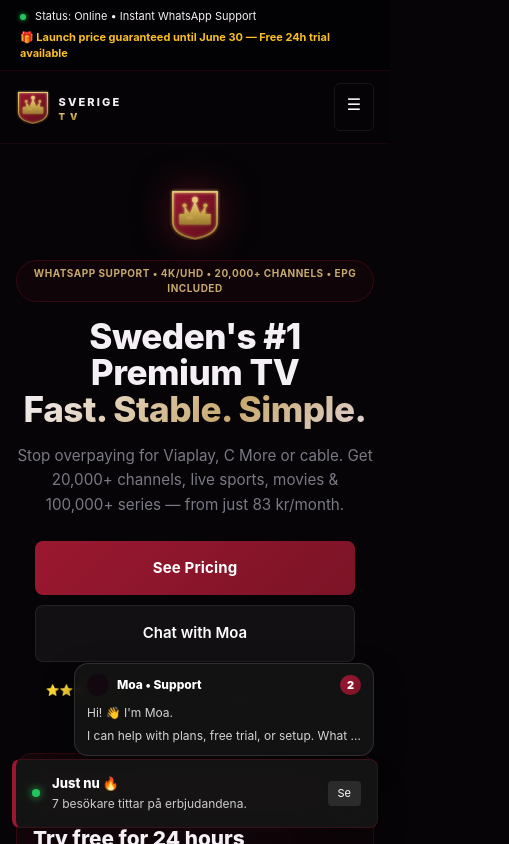
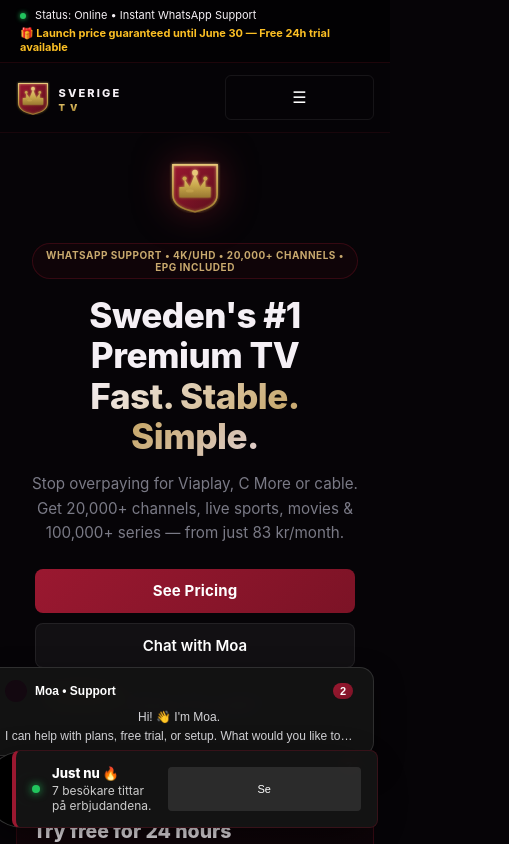
Before and after one commit to manzi21/sweden, a Next.js app: page / in a window 390 px wide. Shown: the top 844 px of the page, 509 px wide, since content can reach past the window. Built offline with nearby package versions, Linux system fonts and the light colour scheme.

Commit message:
Update globals.css

```diff
--- a/app/globals.css
+++ b/app/globals.css
@@ -1,257 +1,266 @@
-@import "tailwindcss";
-@import "tw-animate-css";
-@source "../node_modules/streamdown/dist/*.js";
 
-@custom-variant dark (&:is(.dark *));
 
-@theme inline {
-  --color-background: var(--background);
-  --color-foreground: var(--foreground);
-  --font-sans: var(--font-geist-sans);
-  --font-mono: var(--font-geist-mono);
-  --color-sidebar-ring: var(--sidebar-ring);
-  --color-sidebar-border: var(--sidebar-border);
-  --color-sidebar-accent-foreground: var(--sidebar-accent-foreground);
-  --color-sidebar-accent: var(--sidebar-accent);
-  --color-sidebar-primary-foreground: var(--sidebar-primary-foreground);
-  --color-sidebar-primary: var(--sidebar-primary);
-  --color-sidebar-foreground: var(--sidebar-foreground);
-  --color-sidebar: var(--sidebar);
-  --color-chart-5: var(--chart-5);
-  --color-chart-4: var(--chart-4);
-  --color-chart-3: var(--chart-3);
-  --color-chart-2: var(--chart-2);
-  --color-chart-1: var(--chart-1);
-  --color-ring: var(--ring);
-  --color-input: var(--input);
-  --color-border: var(--border);
-  --color-destructive: var(--destructive);
-  --color-accent-foreground: var(--accent-foreground);
-  --color-accent: var(--accent);
-  --color-muted-foreground: var(--muted-foreground);
-  --color-muted: var(--muted);
-  --color-secondary-foreground: var(--secondary-foreground);
-  --color-secondary: var(--secondary);
-  --color-primary-foreground: var(--primary-foreground);
-  --color-primary: var(--primary);
-  --color-popover-foreground: var(--popover-foreground);
-  --color-popover: var(--popover);
-  --color-card-foreground: var(--card-foreground);
-  --color-card: var(--card);
-  --radius-sm: calc(var(--radius) - 4px);
-  --radius-md: calc(var(--radius) - 2px);
-  --radius-lg: var(--radius);
-  --radius-xl: calc(var(--radius) + 4px);
+/* ================================================================
+   MOBILE RESPONSIVE FIXES — Sverige TV
+   Mobile-first corrections for 320px → 430px
+   Applied: 2026-04-12
+   ================================================================ */
+
+/* 1. Global box-model & overflow prevention */
+*, *::before, *::after {
+  box-sizing: border-box;
 }
 
-:root {
-  --radius: 0.75rem;
-  --background: oklch(0.99 0 0);
-  --foreground: oklch(0.12 0 0);
-  --card: oklch(1 0 0);
-  --card-foreground: oklch(0.12 0 0);
-  --popover: oklch(1 0 0);
-  --popover-foreground: oklch(0.12 0 0);
-  --primary: oklch(0.15 0 0);
-  --primary-foreground: oklch(0.98 0 0);
-  --secondary: oklch(0.96 0 0);
-  --secondary-foreground: oklch(0.15 0 0);
-  --muted: oklch(0.96 0 0);
-  --muted-foreground: oklch(0.45 0 0);
-  --accent: oklch(0.94 0 0);
-  --accent-foreground: oklch(0.15 0 0);
-  --destructive: oklch(0.577 0.245 27.325);
-  --border: oklch(0.89 0 0);
-  --input: oklch(0.94 0 0);
-  --ring: oklch(0.15 0 0);
-  --chart-1: oklch(0.646 0.222 41.116);
-  --chart-2: oklch(0.6 0.118 184.704);
-  --chart-3: oklch(0.398 0.07 227.392);
-  --chart-4: oklch(0.828 0.189 84.429);
-  --chart-5: oklch(0.769 0.188 70.08);
-  --sidebar: oklch(0.98 0 0);
-  --sidebar-foreground: oklch(0.12 0 0);
-  --sidebar-primary: oklch(0.15 0 0);
-  --sidebar-primary-foreground: oklch(0.98 0 0);
-  --sidebar-accent: oklch(0.96 0 0);
-  --sidebar-accent-foreground: oklch(0.15 0 0);
-  --sidebar-border: oklch(0.89 0 0);
-  --sidebar-ring: oklch(0.15 0 0);
+html {
+  overflow-x: hidden;
+  max-width: 100%;
 }
 
-.dark {
-  --background: oklch(0.08 0 0);
-  --foreground: oklch(0.95 0 0);
-  --card: oklch(0.12 0 0);
-  --card-foreground: oklch(0.95 0 0);
-  --popover: oklch(0.12 0 0);
-  --popover-foreground: oklch(0.95 0 0);
-  --primary: oklch(0.88 0 0);
-  --primary-foreground: oklch(0.08 0 0);
-  --secondary: oklch(0.18 0 0);
-  --secondary-foreground: oklch(0.95 0 0);
-  --muted: oklch(0.18 0 0);
-  --muted-foreground: oklch(0.65 0 0);
-  --accent: oklch(0.18 0 0);
-  --accent-foreground: oklch(0.95 0 0);
-  --destructive: oklch(0.704 0.191 22.216);
-  --border: oklch(0.95 0 0 / 12%);
-  --input: oklch(0.95 0 0 / 8%);
-  --ring: oklch(0.88 0 0);
-  --chart-1: oklch(0.488 0.243 264.376);
-  --chart-2: oklch(0.696 0.17 162.48);
-  --chart-3: oklch(0.769 0.188 70.08);
-  --chart-4: oklch(0.627 0.265 303.9);
-  --chart-5: oklch(0.645 0.246 16.439);
-  --sidebar: oklch(0.12 0 0);
-  --sidebar-foreground: oklch(0.95 0 0);
-  --sidebar-primary: oklch(0.88 0 0);
-  --sidebar-primary-foreground: oklch(0.08 0 0);
-  --sidebar-accent: oklch(0.18 0 0);
-  --sidebar-accent-foreground: oklch(0.95 0 0);
-  --sidebar-border: oklch(0.95 0 0 / 12%);
-  --sidebar-ring: oklch(0.88 0 0);
+body {
+  overflow-x: hidden;
+  max-width: 100%;
+  min-height: 100dvh;
 }
 
-@layer base {
-  * {
-    @apply border-border outline-ring/50;
-  }
-  body {
-    @apply bg-background text-foreground;
+/* 2. Images & media responsive */
+img, video, iframe, embed, object {
+  max-width: 100%;
+  height: auto;
+}
+
+/* 3. Support / chat widget — prevent overflow on mobile */
+.ue-sidebar-container,
+[class*="support"],
+[class*="chatWidget"],
+[class*="chatWindow"] {
+  max-width: calc(100vw - 32px) !important;
+}
+
+/* ================================================================
+   BREAKPOINT: ≤ 768px — Tablet + Mobile
+   ================================================================ */
+@media (max-width: 768px) {
+
+  /* Nav container */
+  nav {
+    max-width: 100% !important;
+    width: 100% !important;
+    padding-left: 16px !important;
+    padding-right: 16px !important;
   }
 
-  /* Hide scrollbar while keeping functionality */
-  .hide-scrollbar {
-    scrollbar-width: none; /* Firefox */
-    -ms-overflow-style: none; /* Internet Explorer 10+ */
+  /* Header */
+  header {
+    width: 100% !important;
+    left: 0 !important;
+    right: 0 !important;
   }
 
-  .hide-scrollbar::-webkit-scrollbar {
-    display: none; /* Safari and Chrome */
+  /* All sections */
+  section,
+  .section {
+    padding-left: 16px !important;
+    padding-right: 16px !important;
+    width: 100% !important;
+    max-width: 100vw !important;
+    overflow: hidden !important;
+  }
+
+  /* Hero */
+  .hero {
+    padding-top: 40px !important;
+    padding-bottom: 40px !important;
+    padding-left: 20px !important;
+    padding-right: 20px !important;
+    min-height: auto !important;
+    width: 100% !important;
+  }
+
+  .heroContent,
+  .heroLogo,
+  .heroTrust {
+    width: 100% !important;
+    max-width: 100% !important;
+  }
+
+  /* Titles */
+  h1 {
+    font-size: clamp(1.75rem, 8vw, 2.75rem) !important;
+    line-height: 1.15 !important;
+    word-break: break-word !important;
+  }
+
+  h2 {
+    font-size: clamp(1.3rem, 6vw, 1.9rem) !important;
+    line-height: 1.2 !important;
+  }
+
+  h3 {
+    font-size: clamp(1.1rem, 5vw, 1.5rem) !important;
+  }
+
+  p {
+    word-break: break-word !important;
+    overflow-wrap: break-word !important;
+  }
+
+  /* Buttons — minimum 44px touch target */
+  button,
+  [role="button"],
+  a[class*="btn"],
+  a[class*="cta"],
+  a[class*="button"],
+  input[type="submit"],
+  input[type="button"] {
+    min-height: 44px !important;
+    min-width: 44px !important;
+    padding: 12px 20px !important;
+    white-space: nowrap !important;
+  }
+
+  /* Cards */
+  [class*="card"],
+  [class*="Card"],
+  [class*="pricingCard"],
+  [class*="featureCard"] {
+    width: 100% !important;
+    max-width: 100% !important;
+    min-width: 0 !important;
+  }
+
+  /* Grids — force single column */
+  [class*="grid"],
+  [class*="Grid"] {
+    grid-template-columns: 1fr !important;
+  }
+
+  /* Flex rows — allow wrap */
+  [class*="flex"],
+  [class*="Flex"] {
+    flex-wrap: wrap !important;
+  }
+
+  /* Support chat widget */
+  .ue-sidebar-container,
+  [class*="chatWidget"],
+  [class*="supportWidget"],
+  [class*="supportFloat"],
+  [class*="chatFloat"] {
+    max-width: calc(100vw - 24px) !important;
+    right: 12px !important;
+    bottom: 12px !important;
+    left: auto !important;
+  }
+
+  /* Prevent 100vw elements from causing horizontal scroll */
+  [style*="width: 100vw"],
+  [style*="width:100vw"] {
+    width: 100% !important;
+    max-width: 100% !important;
+  }
+
+  /* Ticker / marquee */
+  [class*="ticker"],
+  [class*="marquee"],
+  [class*="Ticker"],
+  [class*="Marquee"] {
+    max-width: 100vw !important;
+    overflow: hidden !important;
+  }
+
+  /* Sticky elements safe area */
+  [style*="position: sticky"],
+  [style*="position:sticky"],
+  [style*="position: fixed"],
+  [style*="position:fixed"] {
+    max-width: 100% !important;
+  }
+
+  /* VH fix for mobile browsers */
+  [style*="100vh"] {
+    height: 100dvh !important;
+    min-height: 100dvh !important;
   }
 }
 
-@layer utilities {
-  .animate-fade-in {
-    animation: fade-in 200ms ease-out;
+/* ================================================================
+   BREAKPOINT: ≤ 480px — Pure Mobile
+   ================================================================ */
+@media (max-width: 480px) {
+
+  /* Hero tighter on small screens */
+  .hero {
+    padding-top: 28px !important;
+    padding-bottom: 28px !important;
+    padding-left: 16px !important;
+    padding-right: 16px !important;
   }
 
-  .animate-slide-up {
-    animation: slide-up 200ms ease-out;
+  /* Sections tighter */
+  section,
+  .section {
+    padding-top: 32px !important;
+    padding-bottom: 32px !important;
   }
 
-  .animate-slide-down {
-    animation: slide-down 150ms ease-out;
+  /* Font scaling */
+  h1 {
+    font-size: clamp(1.6rem, 9vw, 2.2rem) !important;
   }
 
-  .animate-scale-in {
-    animation: scale-in 200ms ease-out;
+  h2 {
+    font-size: clamp(1.2rem, 7vw, 1.6rem) !important;
   }
 
-  .animate-message-in {
-    animation: message-in 300ms ease-out;
+  /* Buttons full-width on tiny screens */
+  button,
+  [role="button"],
+  a[class*="btn"],
+  a[class*="cta"],
+  a[class*="button"] {
+    width: 100% !important;
+    justify-content: center !important;
+    text-align: center !important;
   }
 
-  .shadow-border-small {
-    box-shadow:
-      0 0 0 1px rgba(0, 0, 0, 0.08),
-      0 1px 2px rgba(0, 0, 0, 0.12);
+  /* Nav logo — never too big */
+  header img,
+  nav img,
+  [class*="logo"] img {
+    max-height: 36px !important;
+    width: auto !important;
   }
 
-  .shadow-border-medium {
-    box-shadow:
-      0 0 0 1px rgba(0, 0, 0, 0.08),
-      0 2px 4px rgba(0, 0, 0, 0.12),
-      0 1px 6px rgba(0, 0, 0, 0.05);
+  /* Safe area insets for notched phones */
+  body {
+    padding-left: env(safe-area-inset-left, 0px) !important;
+    padding-right: env(safe-area-inset-right, 0px) !important;
   }
 
-  .dark .shadow-border-small {
-    box-shadow:
-      0 0 0 1px rgba(255, 255, 255, 0.1),
-      0 1px 2px rgba(0, 0, 0, 0.4);
+  footer {
+    padding-bottom: max(24px, env(safe-area-inset-bottom, 24px)) !important;
   }
 
-  .dark .shadow-border-medium {
-    box-shadow:
-      0 0 0 1px rgba(255, 255, 255, 0.1),
-      0 2px 4px rgba(0, 0, 0, 0.4),
-      0 1px 6px rgba(0, 0, 0, 0.2);
-  }
-
-  .glass-effect {
-    backdrop-filter: blur(12px);
-    background: rgba(255, 255, 255, 0.8);
-    border: 1px solid rgba(255, 255, 255, 0.2);
-  }
-
-  .dark .glass-effect {
-    background: rgba(0, 0, 0, 0.4);
-    border: 1px solid rgba(255, 255, 255, 0.1);
-  }
-
-  @keyframes fade-in {
-    from {
-      opacity: 0;
-    }
-    to {
-      opacity: 1;
-    }
-  }
-
-  @keyframes slide-up {
-    from {
-      opacity: 0;
-      transform: translateY(20px);
-    }
-    to {
-      opacity: 1;
-      transform: translateY(0);
-    }
-  }
-
-  @keyframes slide-down {
-    from {
-      opacity: 0;
-      transform: translateY(-10px);
-    }
-    to {
-      opacity: 1;
-      transform: translateY(0);
-    }
-  }
-
-  @keyframes scale-in {
-    from {
-      opacity: 0;
-      transform: scale(0.95);
-    }
-    to {
-      opacity: 1;
-      transform: scale(1);
-    }
-  }
-
-  @keyframes message-in {
-    from {
-      opacity: 0;
-      transform: translateY(20px);
-      filter: blur(4px);
-    }
-    to {
-      opacity: 1;
-      transform: translateY(0);
-      filter: blur(0);
-    }
-  }
-
-  @media (prefers-reduced-motion: reduce) {
-    .animate-fade-in,
-    .animate-slide-up,
-    .animate-slide-down,
-    .animate-scale-in,
-    .animate-message-in {
-      animation: fade-in 200ms ease-out;
-    }
+  /* Floating widgets — push up from bottom safe area */
+  .ue-sidebar-container,
+  [class*="chatWidget"],
+  [class*="supportWidget"],
+  [class*="supportFloat"],
+  [class*="chatFloat"] {
+    bottom: max(16px, env(safe-area-inset-bottom, 16px)) !important;
   }
 }
+
+/* ================================================================
+   CLS PREVENTION — Reserve space for async elements
+   ================================================================ */
+img:not([width]):not([height]) {
+  aspect-ratio: auto !important;
+}
+
+[class*="skeleton"],
+[class*="Skeleton"],
+[class*="placeholder"],
+[class*="Placeholder"] {
+  min-height: 20px;
+  }
```
